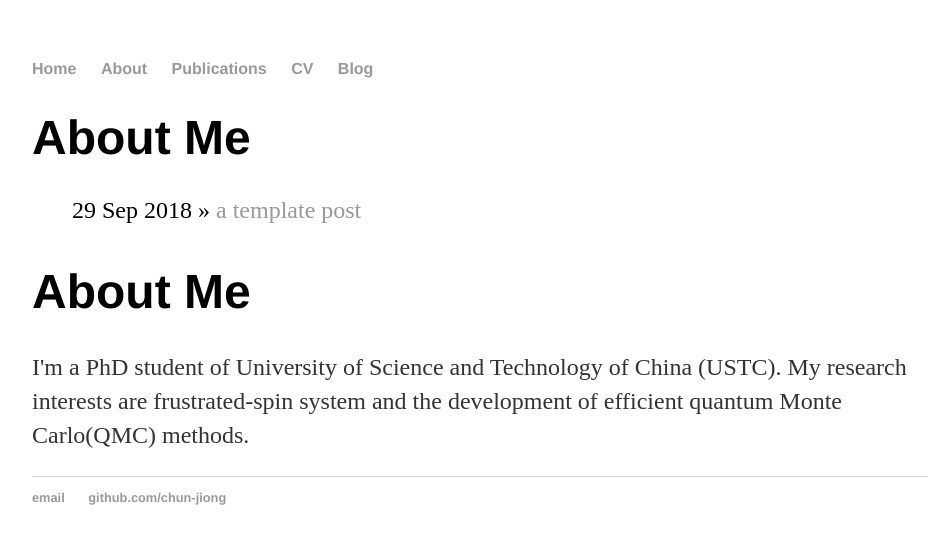
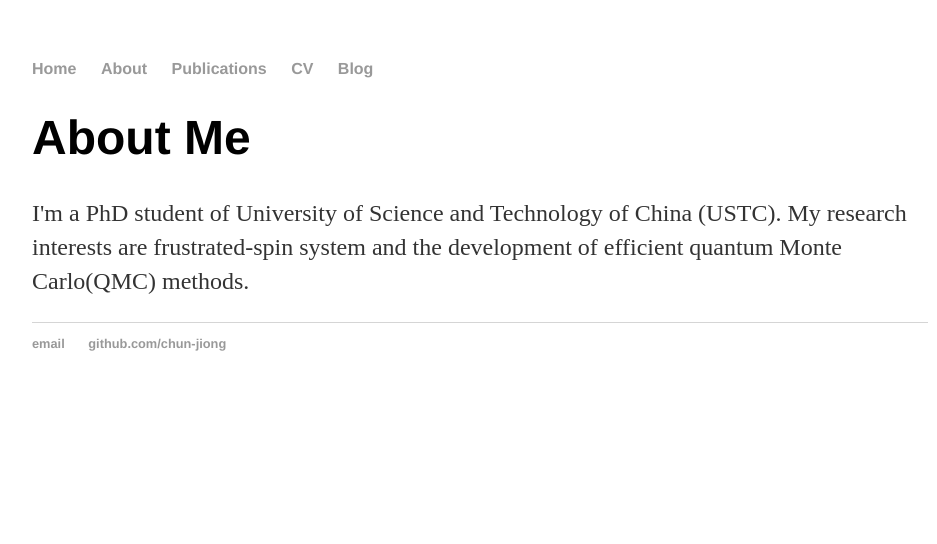
Before and after one commit to Chun-Jiong/chun-jiong.github.io, a Jekyll site: the page built from about/index.html, in a window 1280 px wide. Shown: the top 544 px of the page, without its empty margins (160-1097 px from the left). Built offline with Jekyll 4.4.1, drawn with Linux system fonts in a browser that asks for light colours.

Commit message:
Update index.html

```diff
--- a/about/index.html
+++ b/about/index.html
@@ -3,16 +3,10 @@ layout: default
 title: About Me
 ---
 
-<h1>{{ page.title }}</h1>
-	<ul class="posts">
-
-	  {% for post in site.posts %}
-	    <li><span>{{ post.date | date_to_string }}</span> » <a href="{{ post.url }}" title="{{ post.title }}">{{ post.title }}</a></li>
-	  {% endfor %}
-	</ul>
-<h1>About Me</h1>
-<p>
-I'm a PhD student of University of Science and Technology of China (USTC).
-My research interests are frustrated-spin system and the development of
-efficient quantum Monte Carlo(QMC) methods.
-</p>
+<div class="blurb">
+	<h1>About Me</h1>
+	<p>I'm a PhD student of University of Science and Technology of China (USTC).
+	My research interests are frustrated-spin system and the development of
+	efficient quantum Monte Carlo(QMC) methods.
+	</p>
+</div><!-- /.blurb -->
```
